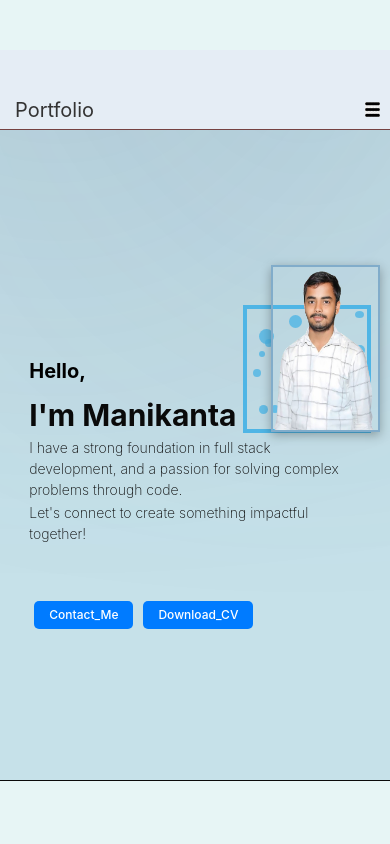
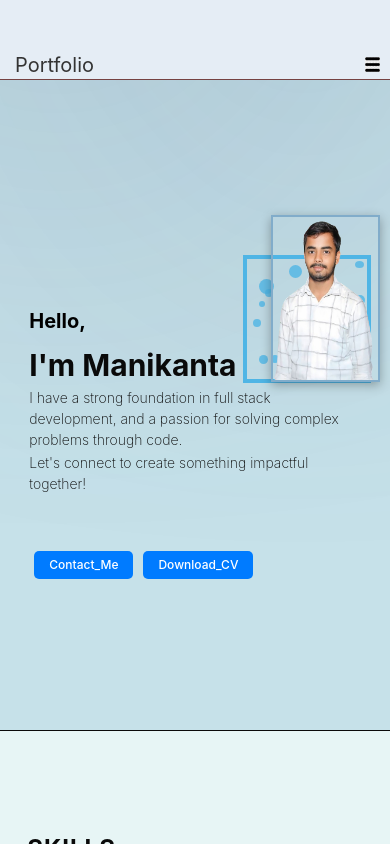
Before and after one commit to manikanta9275/portfolio, a React (Vite) app: page / in a window 390 px wide. Built offline with nearby package versions, Linux system fonts and the light colour scheme.

Commit message:
Your commit message here

```diff
--- a/src/components/Contact/Contact.module.css
+++ b/src/components/Contact/Contact.module.css
@@ -229,6 +229,7 @@
 
 @media (max-width: 480px) {
   .container {
+    margin-top: auto  ;
     width: 100%;
     padding: 10px; /* Adjust padding if needed */
   }
--- a/src/components/Navbar/Navbar.module.css
+++ b/src/components/Navbar/Navbar.module.css
@@ -74,10 +74,10 @@
 /* Responsive styles */
 @media (max-width: 1024px) {
   .navbar {
-    height: 100px;
+    /* height: 100px; */
     padding-left: 20px;
     padding-right: 20px;
-    margin-top: 50px;
+    /* margin-top: 50px; */
     /* height: 60px; */
   }
 
@@ -126,7 +126,7 @@
     height: 80px;
     padding-left: 10px;
     padding-right: 10px;
-    padding-top: 40px;
+    padding-top: 50px;
   }
 
   .title {
--- a/src/components/Projects/Projects.module.css
+++ b/src/components/Projects/Projects.module.css
@@ -112,10 +112,13 @@ body, html {
     width: 100%; /* Adjust width for very small screens */
   }
 
+  .projects{
+    height: auto;
+  }
   .projects > div {
     width: 100%; /* Full width for project cards */
     height: auto; /* Auto height */
-    margin-top: -15%;
+    /* margin-top: -15%; */
 
   }
 }
```
